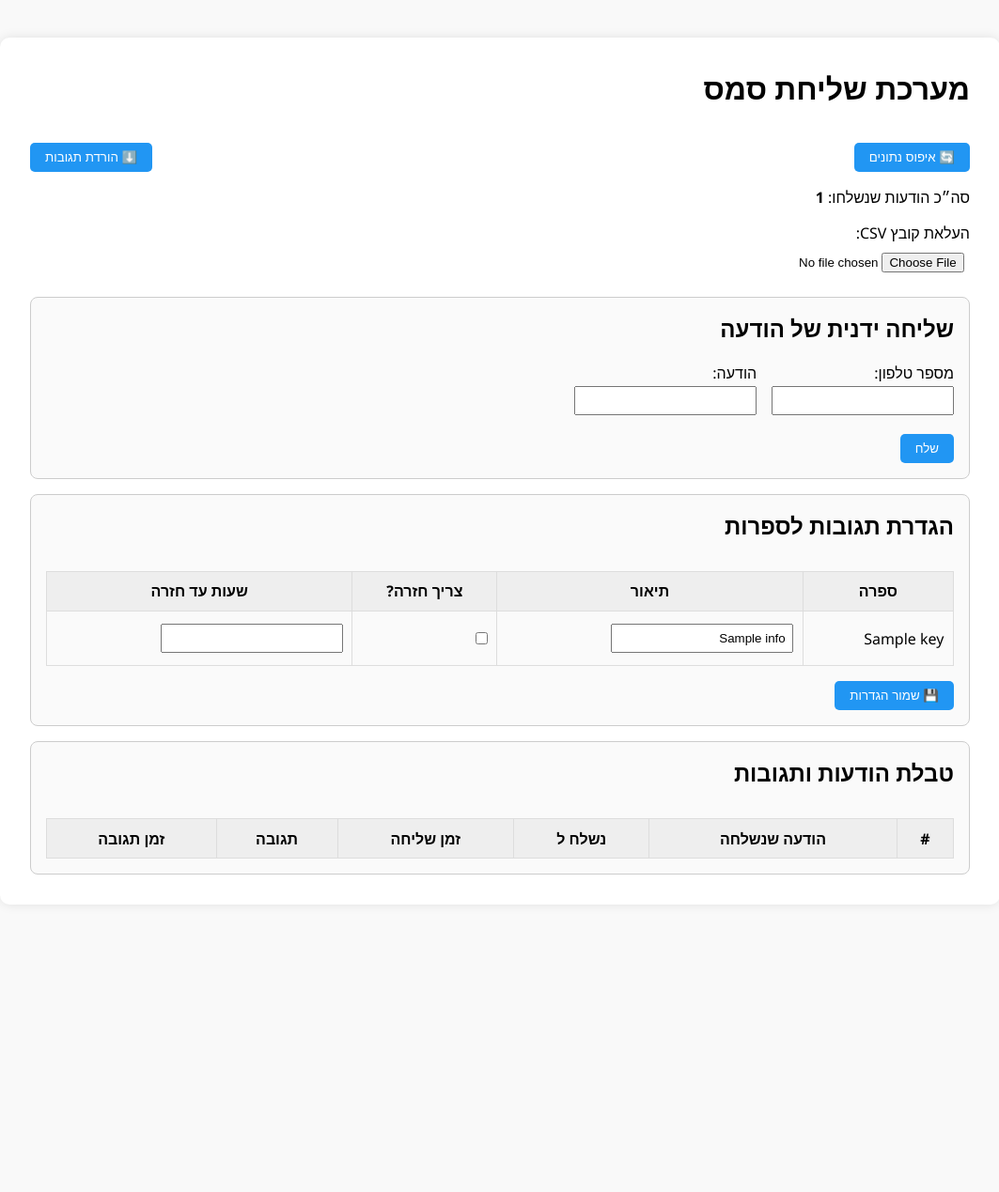
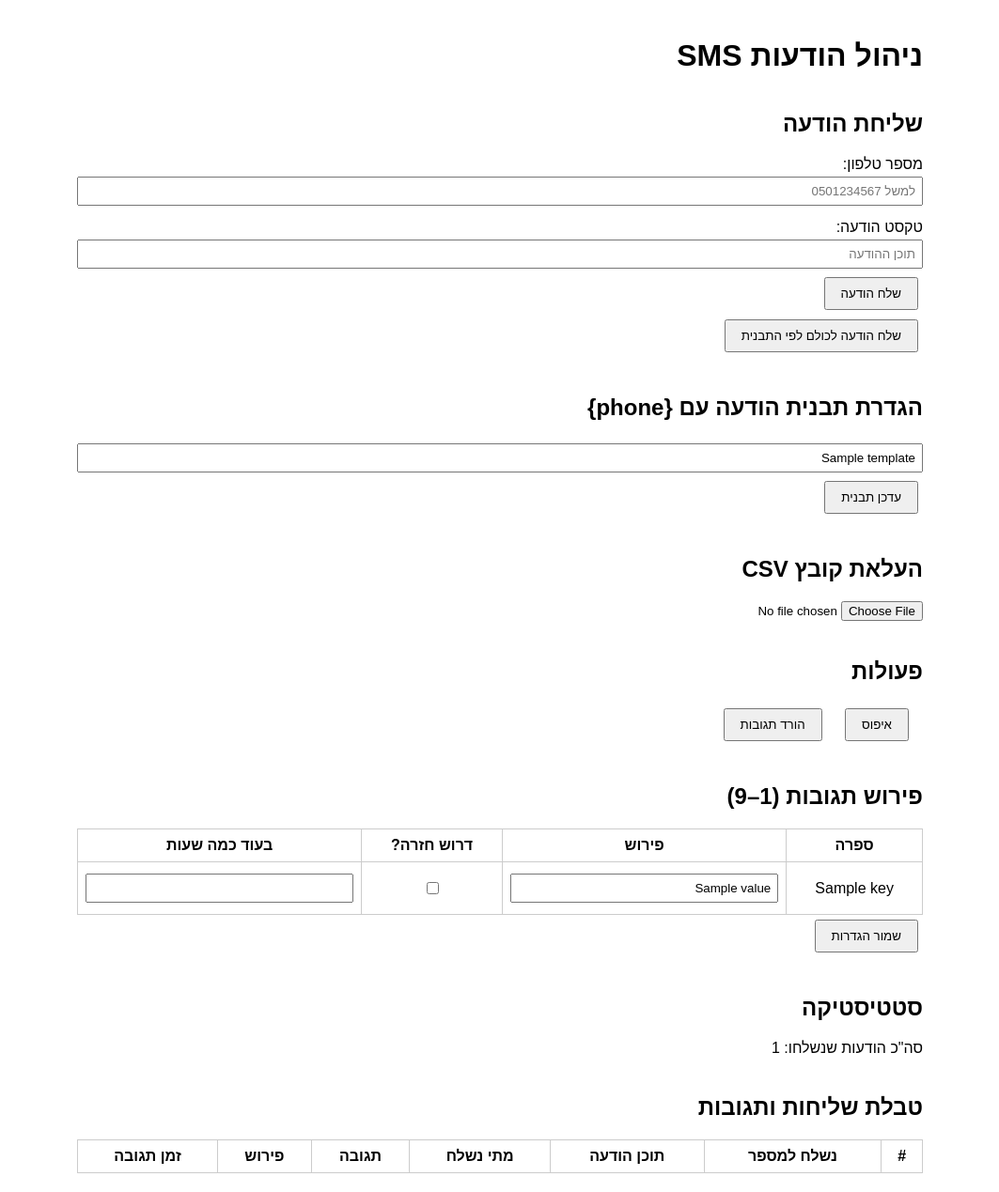
Before and after one commit to uriya222972/sms-auto-bot, a Flask app: template templates/index.html in a window 1280 px wide. Shown: the whole page at 94% size, without its empty margins (108-1171 px from the left). Before the commit the page ends 931 px from the top, so only its background shows below. Run offline with Flask 3, Linux system fonts and the light colour scheme; the template is opened without the code that fills it: most values are stand-ins (such as "Sample title", 1, 10 or a date in 2020); lists and menus that the app fills with data are empty.

Commit message:
Update index.html

```diff
--- a/templates/index.html
+++ b/templates/index.html
@@ -2,163 +2,105 @@
 <html lang="he" dir="rtl">
 <head>
   <meta charset="UTF-8">
-    <title>מערכת שליחת סמס</title>
+  <title>ניהול הודעות SMS</title>
   <style>
-        body {
-            font-family: 'Segoe UI', sans-serif;
-            background: #f9f9f9;
-            padding: 2rem;
-            direction: rtl;
+    body { font-family: sans-serif; padding: 20px; max-width: 900px; margin: auto; }
+    h2 { margin-top: 40px; }
+    input[type="text"], input[type="number"] {
+      padding: 6px; width: 100%; box-sizing: border-box; margin: 4px 0;
     }
-        .container {
-            background: white;
-            max-width: 1000px;
-            margin: auto;
-            padding: 2rem;
-            border-radius: 10px;
-            box-shadow: 0 0 12px rgba(0,0,0,0.1);
-        }
-        h1, h2 {
-            margin-top: 0;
-        }
-        table {
-            width: 100%;
-            border-collapse: collapse;
-            margin-top: 2rem;
-        }
-        th, td {
-            border: 1px solid #ddd;
-            padding: 0.6rem;
-        }
-        th {
-            background-color: #eee;
-        }
-        input, select {
-            padding: 0.4rem;
-            margin: 0.2rem 0;
-        }
-        button {
-            margin-top: 1rem;
-            padding: 0.5rem 1rem;
-            background-color: #2196f3;
-            color: white;
-            border: none;
-            border-radius: 5px;
-        }
-        button:hover {
-            background-color: #1976d2;
-        }
-        .flex {
-            display: flex;
-            flex-wrap: wrap;
-            gap: 1rem;
-        }
-        .actions {
-            display: flex;
-            justify-content: space-between;
-            margin-bottom: 1rem;
-        }
-        .card {
-            padding: 1rem;
-            border: 1px solid #ccc;
-            border-radius: 8px;
-            margin-top: 1rem;
-            background: #fafafa;
-        }
+    label { display: block; margin-top: 10px; }
+    table { border-collapse: collapse; width: 100%; margin-top: 20px; }
+    table, th, td { border: 1px solid #ccc; }
+    th, td { padding: 8px; text-align: center; }
+    button { padding: 8px 16px; margin: 5px; }
+    form.inline { display: inline-block; margin-right: 10px; }
+    .row { display: flex; gap: 10px; }
+    .col { flex: 1; }
   </style>
 </head>
 <body>
-<div class="container">
-    <h1>מערכת שליחת סמס</h1>
 
-    <div class="actions">
-        <form action="/reset" method="post">
-            <button type="submit">🔄 איפוס נתונים</button>
-        </form>
-        <form action="/download" method="get">
-            <button type="submit">⬇️ הורדת תגובות</button>
-        </form>
-    </div>
+<h1>ניהול הודעות SMS</h1>
 
-    <p>סה״כ הודעות שנשלחו: <strong>{{ total_sent }}</strong></p>
-
-    <form method="POST" action="/upload" enctype="multipart/form-data">
-        <label>העלאת קובץ CSV:</label><br>
-        <input type="file" name="file" onchange="this.form.submit()" required>
+<h2>שליחת הודעה</h2>
+<form method="post">
+  <label>מספר טלפון:</label>
+  <input type="text" name="phone" placeholder="למשל 0501234567">
+  <label>טקסט הודעה:</label>
+  <input type="text" name="message" placeholder="תוכן ההודעה">
+  <button type="submit">שלח הודעה</button>
 </form>
 
-    <div class="card">
-        <h2>שליחה ידנית של הודעה</h2>
-        <form method="POST" action="/">
-            <div class="flex">
-                <div>
-                    <label>מספר טלפון:</label><br>
-                    <input type="text" name="phone" required>
-                </div>
-                <div>
-                    <label>הודעה:</label><br>
-                    <input type="text" name="message" required>
-                </div>
-            </div>
-            <button type="submit">שלח</button>
+<form method="post">
+  <input type="hidden" name="send_to_all" value="yes">
+  <button type="submit">שלח הודעה לכולם לפי התבנית</button>
 </form>
-    </div>
 
-    <div class="card">
-        <h2>הגדרת תגובות לספרות</h2>
-        <form method="POST" action="/">
+<h2>הגדרת תבנית הודעה עם {phone}</h2>
+<form method="post">
+  <input type="hidden" name="update_template" value="1">
+  <input type="text" name="template" value="{{ template }}" placeholder="שלום {phone}, זו הודעה לדוגמה">
+  <button type="submit">עדכן תבנית</button>
+</form>
+
+<h2>העלאת קובץ CSV</h2>
+<form action="/upload" method="post" enctype="multipart/form-data">
+  <input type="file" name="file" onchange="this.form.submit()">
+</form>
+
+<h2>פעולות</h2>
+<form action="/reset" method="post" class="inline"><button>איפוס</button></form>
+<form action="/download" method="get" class="inline"><button>הורד תגובות</button></form>
+
+<h2>פירוש תגובות (1–9)</h2>
+<form method="post">
   <input type="hidden" name="update_response_map" value="1">
   <table>
-                <thead>
     <tr>
       <th>ספרה</th>
-                        <th>תיאור</th>
-                        <th>צריך חזרה?</th>
-                        <th>שעות עד חזרה</th>
+      <th>פירוש</th>
+      <th>דרוש חזרה?</th>
+      <th>בעוד כמה שעות</th>
     </tr>
-                </thead>
-                <tbody>
-                    {% for key, info in response_map.items() %}
+    {% for key, value in response_map.items() %}
     <tr>
       <td>{{ key }}</td>
-                        <td><input type="text" name="label_{{ key }}" value="{{ info.label }}"></td>
-                        <td><input type="checkbox" name="callback_{{ key }}" {% if info.callback_required %}checked{% endif %}></td>
-                        <td><input type="number" name="hours_{{ key }}" value="{{ info.hours }}"></td>
+      <td><input type="text" name="label_{{ key }}" value="{{ value.label }}"></td>
+      <td><input type="checkbox" name="callback_{{ key }}" {% if value.callback_required %}checked{% endif %}></td>
+      <td><input type="number" name="hours_{{ key }}" value="{{ value.hours }}"></td>
     </tr>
     {% endfor %}
-                </tbody>
   </table>
-            <button type="submit">💾 שמור הגדרות</button>
+  <button type="submit">שמור הגדרות</button>
 </form>
-    </div>
 
-    <div class="card">
-        <h2>טבלת הודעות ותגובות</h2>
+<h2>סטטיסטיקה</h2>
+<p>סה"כ הודעות שנשלחו: {{ total_sent }}</p>
+
+<h2>טבלת שליחות ותגובות</h2>
 <table>
-            <thead>
   <tr>
     <th>#</th>
-                    <th>הודעה שנשלחה</th>
-                    <th>נשלח ל</th>
-                    <th>זמן שליחה</th>
+    <th>נשלח למספר</th>
+    <th>תוכן הודעה</th>
+    <th>מתי נשלח</th>
     <th>תגובה</th>
+    <th>פירוש</th>
     <th>זמן תגובה</th>
   </tr>
-            </thead>
-            <tbody>
   {% for i in range(rows|length) %}
   <tr>
     <td>{{ i + 1 }}</td>
-                    <td>{{ send_log.get(i, {}).get('message', rows[i]) }}</td>
-                    <td>{{ send_log.get(i, {}).get('to', '') }}</td>
-                    <td>{{ send_log.get(i, {}).get('time', '') }}</td>
-                    <td>{{ responses.get(i, {}).get('message', '') }}</td>
-                    <td>{{ responses.get(i, {}).get('time', '') }}</td>
+    <td>{{ send_log[i].to if send_log[i] else "" }}</td>
+    <td>{{ send_log[i].message if send_log[i] else "" }}</td>
+    <td>{{ send_log[i].time if send_log[i] else "" }}</td>
+    <td>{{ responses[i].message if responses[i] else "" }}</td>
+    <td>{{ responses[i].label if responses[i] else "" }}</td>
+    <td>{{ responses[i].time if responses[i] else "" }}</td>
   </tr>
   {% endfor %}
-            </tbody>
 </table>
-    </div>
-</div>
+
 </body>
 </html>
```
Lines whose indentation alone changed are shown as unchanged.
